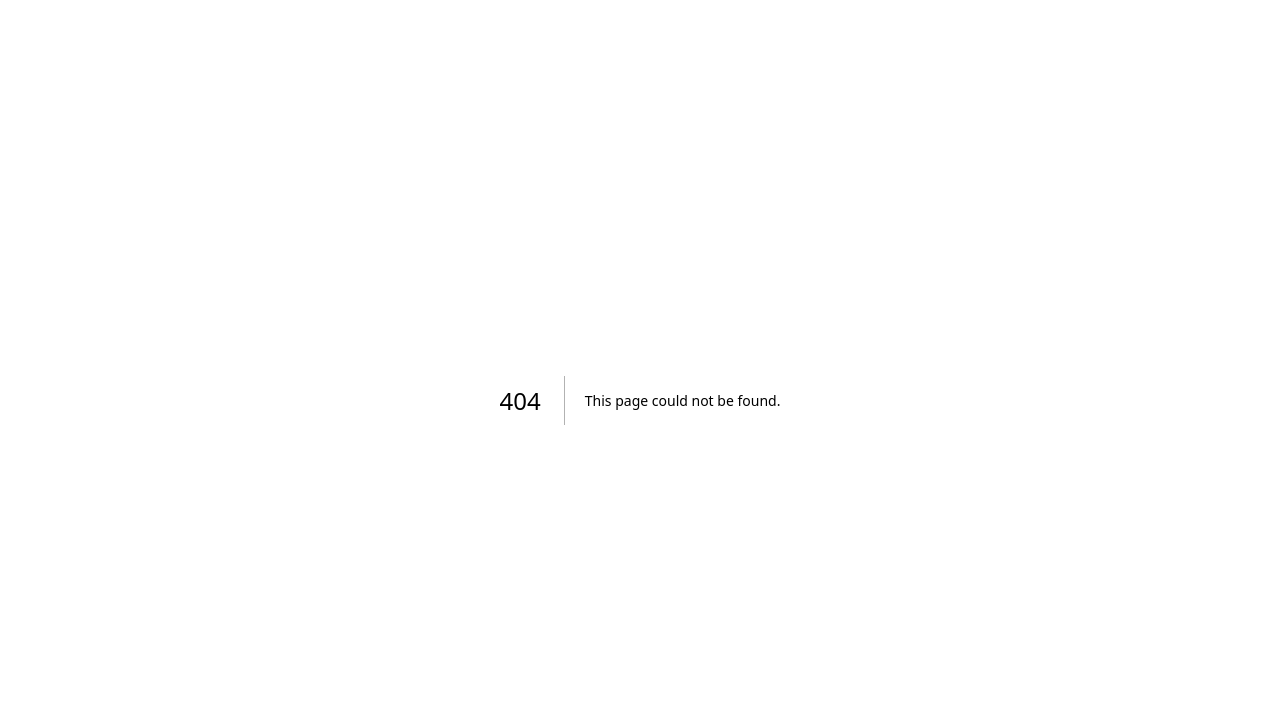
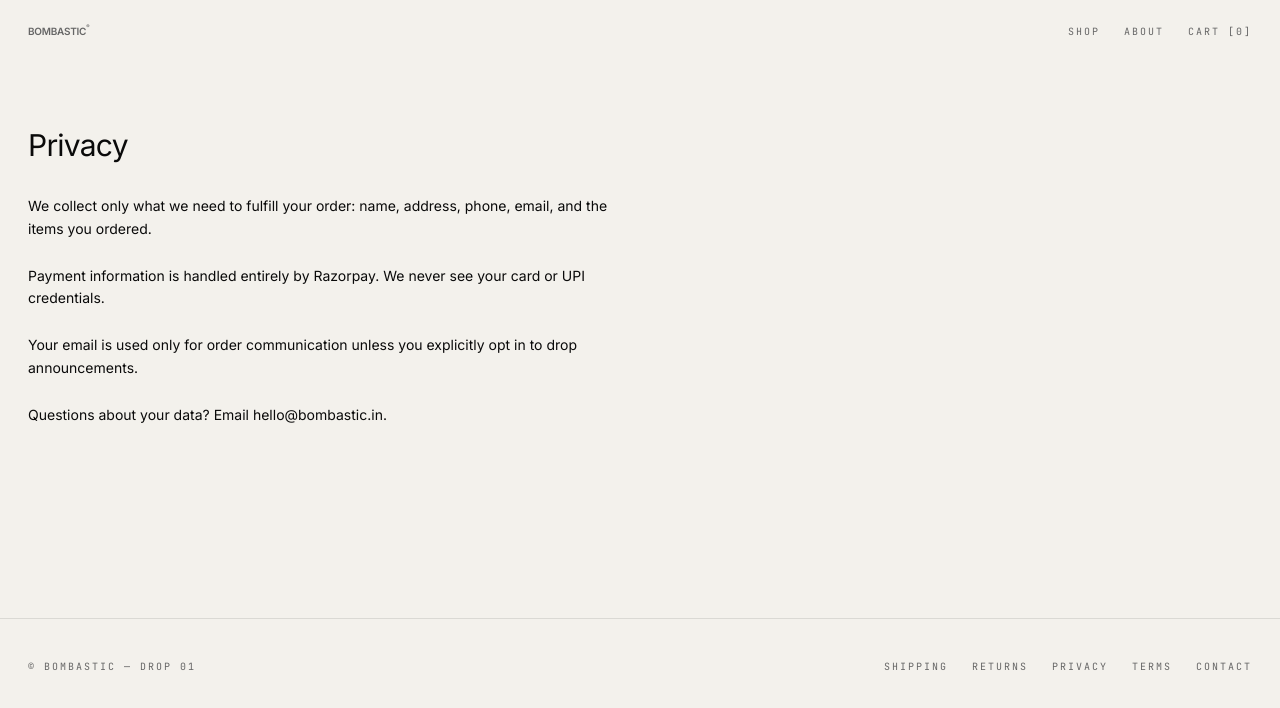
Before and after one commit to Krish80116/bombastic, a Next.js app: page /policies/privacy in a window 1280 px wide. Before the commit this address had no page. Shown: the top 708 px of the page. Built offline with nearby package versions, Linux system fonts and the light colour scheme.

Commit message:
feat: shipping, returns, privacy, terms pages

```diff
--- /dev/null
+++ b/src/app/policies/privacy/page.tsx
@@ -0,0 +1,27 @@
+import { PolicyLayout } from '@/components/PolicyLayout';
+
+export default function PrivacyPolicy() {
+  return (
+    <PolicyLayout title="Privacy">
+      <p>
+        We collect only what we need to fulfill your order: name, address, phone, email, and the
+        items you ordered.
+      </p>
+      <p>
+        Payment information is handled entirely by Razorpay. We never see your card or UPI
+        credentials.
+      </p>
+      <p>
+        Your email is used only for order communication unless you explicitly opt in to drop
+        announcements.
+      </p>
+      <p>
+        Questions about your data? Email{' '}
+        <a className="underline" href="mailto:hello@bombastic.in">
+          hello@bombastic.in
+        </a>
+        .
+      </p>
+    </PolicyLayout>
+  );
+}
--- /dev/null
+++ b/src/app/policies/returns/page.tsx
@@ -0,0 +1,12 @@
+import { PolicyLayout } from '@/components/PolicyLayout';
+
+export default function ReturnsPolicy() {
+  return (
+    <PolicyLayout title="Returns & exchanges">
+      <p>Unworn, unwashed items in original packaging can be exchanged within 7 days of delivery.</p>
+      <p>Exchanges are size-only — you can swap one size of the same product for another, subject to availability.</p>
+      <p>To start an exchange, reply to your order confirmation email with your receipt number and the size you want.</p>
+      <p>We do not offer returns for change of mind. We do offer full refunds for manufacturing defects.</p>
+    </PolicyLayout>
+  );
+}
--- /dev/null
+++ b/src/app/policies/shipping/page.tsx
@@ -0,0 +1,12 @@
+import { PolicyLayout } from '@/components/PolicyLayout';
+
+export default function ShippingPolicy() {
+  return (
+    <PolicyLayout title="Shipping">
+      <p>We ship within India. Orders placed before 4pm IST are dispatched within 3 business days.</p>
+      <p>Delivery typically takes 4–7 business days depending on location.</p>
+      <p>Shipping is ₹100 flat within India. Free shipping on orders over ₹2,500.</p>
+      <p>You will receive a tracking link by email once your order is dispatched.</p>
+    </PolicyLayout>
+  );
+}
--- /dev/null
+++ b/src/app/policies/terms/page.tsx
@@ -0,0 +1,20 @@
+import { PolicyLayout } from '@/components/PolicyLayout';
+
+export default function TermsPolicy() {
+  return (
+    <PolicyLayout title="Terms">
+      <p>By placing an order with Bombastic you agree to these terms.</p>
+      <p>
+        All prices are in INR and inclusive of applicable taxes. Shipping is charged separately
+        where applicable.
+      </p>
+      <p>
+        Items are sold while stocks last. If an item becomes unavailable after an order is placed,
+        we will refund the affected line item in full.
+      </p>
+      <p>
+        Disputes are subject to the jurisdiction of courts in Delhi, India.
+      </p>
+    </PolicyLayout>
+  );
+}
--- /dev/null
+++ b/src/components/PolicyLayout.tsx
@@ -0,0 +1,16 @@
+import { Nav } from './Nav';
+import { Footer } from './Footer';
+import { SurfaceLayout } from './SurfaceLayout';
+
+export function PolicyLayout({ title, children }: { title: string; children: React.ReactNode }) {
+  return (
+    <SurfaceLayout surface="light">
+      <Nav surface="light" />
+      <article className="px-7 py-16 max-w-2xl">
+        <h1 className="font-display text-3xl tracking-tight mb-8">{title}</h1>
+        <div className="space-y-6 text-sm leading-relaxed">{children}</div>
+      </article>
+      <Footer surface="light" />
+    </SurfaceLayout>
+  );
+}
```
